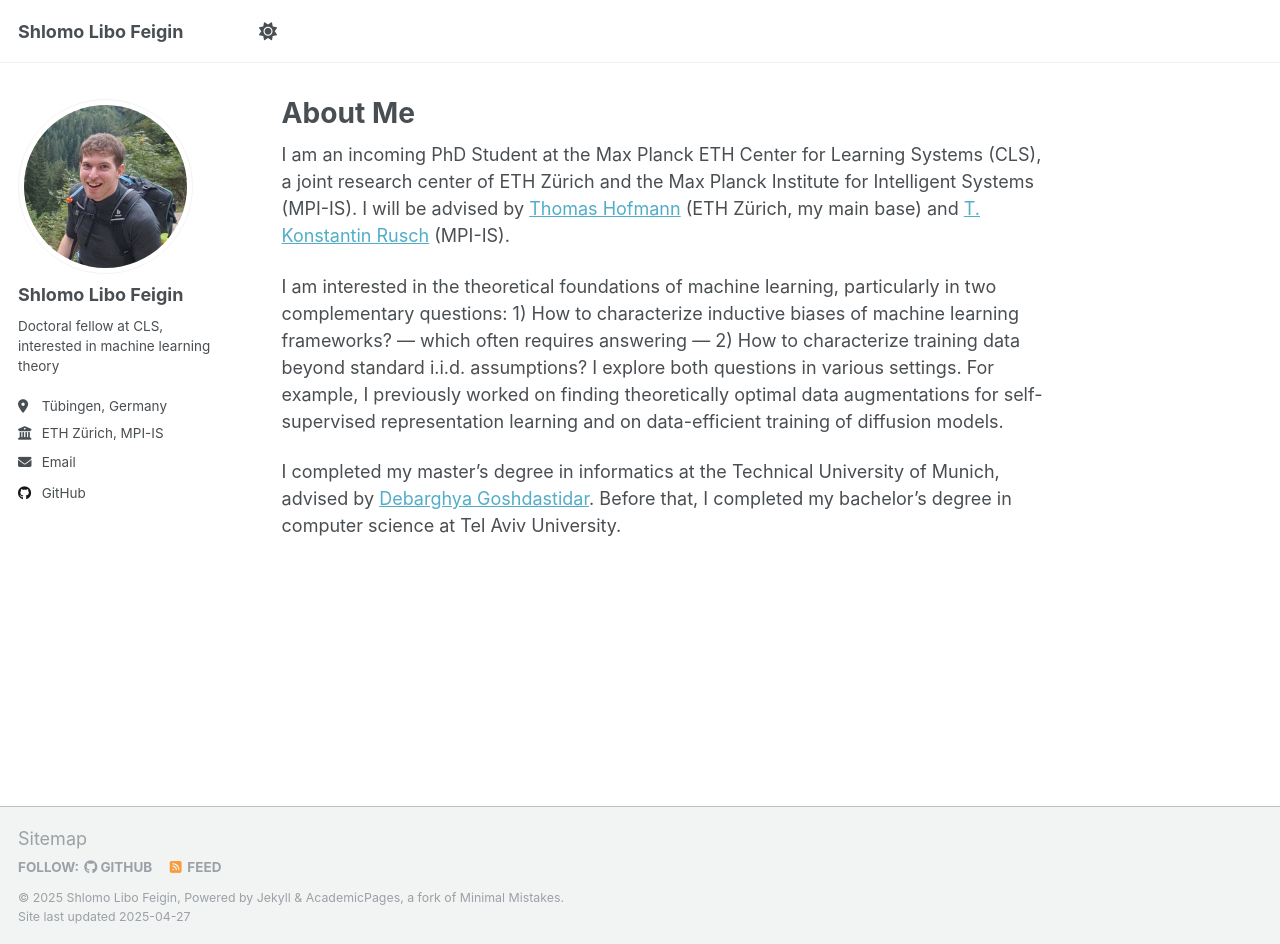
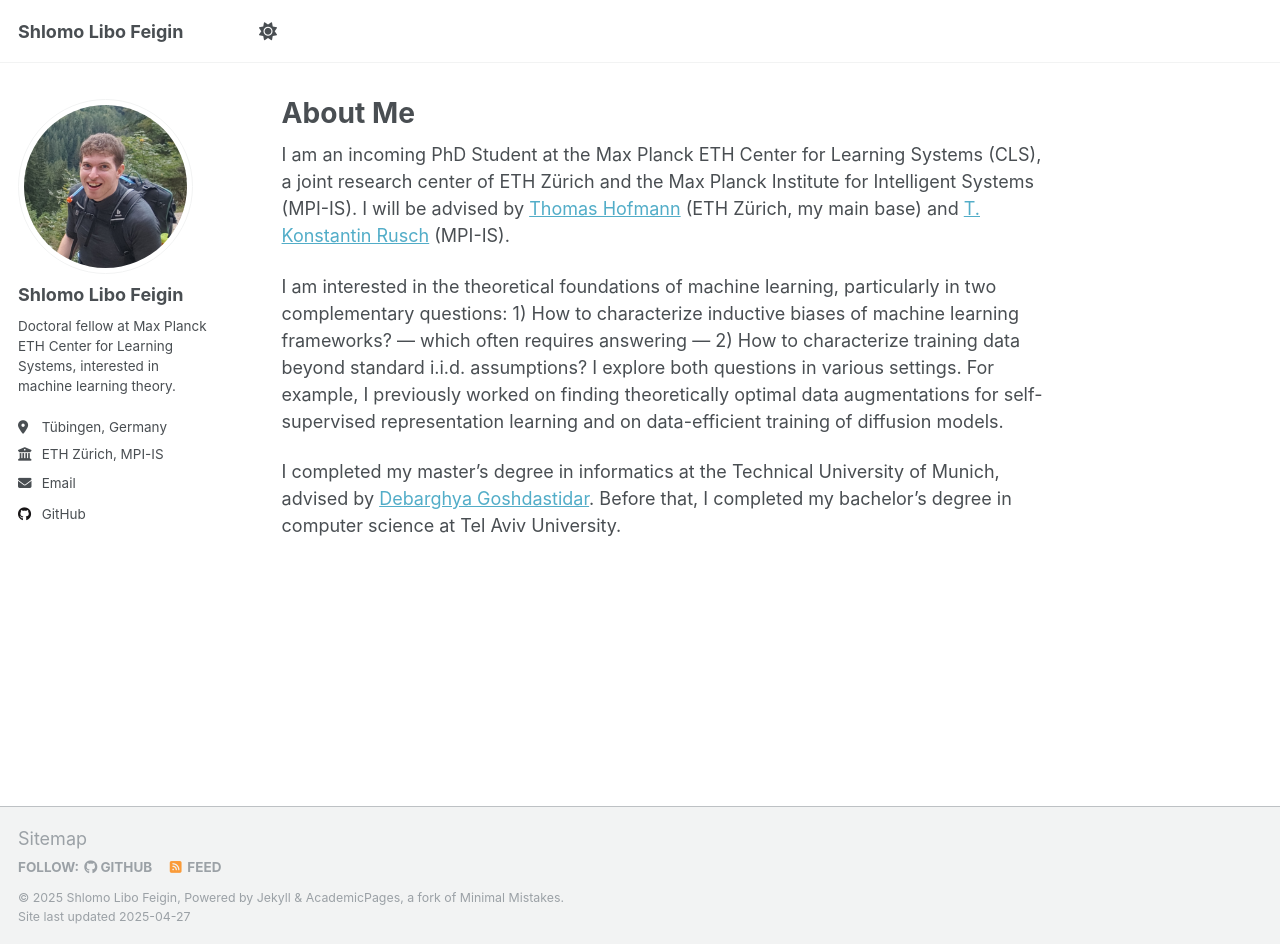
Before and after one commit to ShlomoLibo/shlomolibo.github.io, a Jekyll site: the page built from _pages/about.md, in a window 1280 px wide and 944 px high. Built offline with Jekyll 4.4.1, drawn with Linux system fonts in a browser that asks for light colours.

Commit message:
Changed CLS to Doctoral fellow at Max Planck ETH Center for Learning Systems

```diff
--- a/_config.yml
+++ b/_config.yml
@@ -12,7 +12,7 @@ site_theme               : "default"
 title                    : "Shlomo Libo Feigin"
 title_separator          : "-"
 name                     : &name "Shlomo Libo Feigin"
-description              : &description "personal description"
+description              : &description "Doctoral fellow at Max Planck ETH Center for Learning Systems, interested in machine learning theory."
 url                      : https://shlomolibo.github.io # the base hostname & protocol for your site e.g. "https://[your GitHub username].github.io"
 baseurl                  : "" # the subpath of your site, e.g. "/blog"
 repository               : "ShlomoLibo/shlomolibo.github.io"
@@ -25,7 +25,7 @@ author:
   avatar           : "profile.png"
   name             : "Shlomo Libo Feigin"
   # pronouns         : # example: "she/her"
-  bio              : "Doctoral fellow at CLS, interested in machine learning theory"
+  bio              : "Doctoral fellow at Max Planck ETH Center for Learning Systems, interested in machine learning theory."
   location         : "Tübingen, Germany"
   employer         : "ETH Zürich, MPI-IS"
   #uri              : "shlomolibo.github.io"
```
